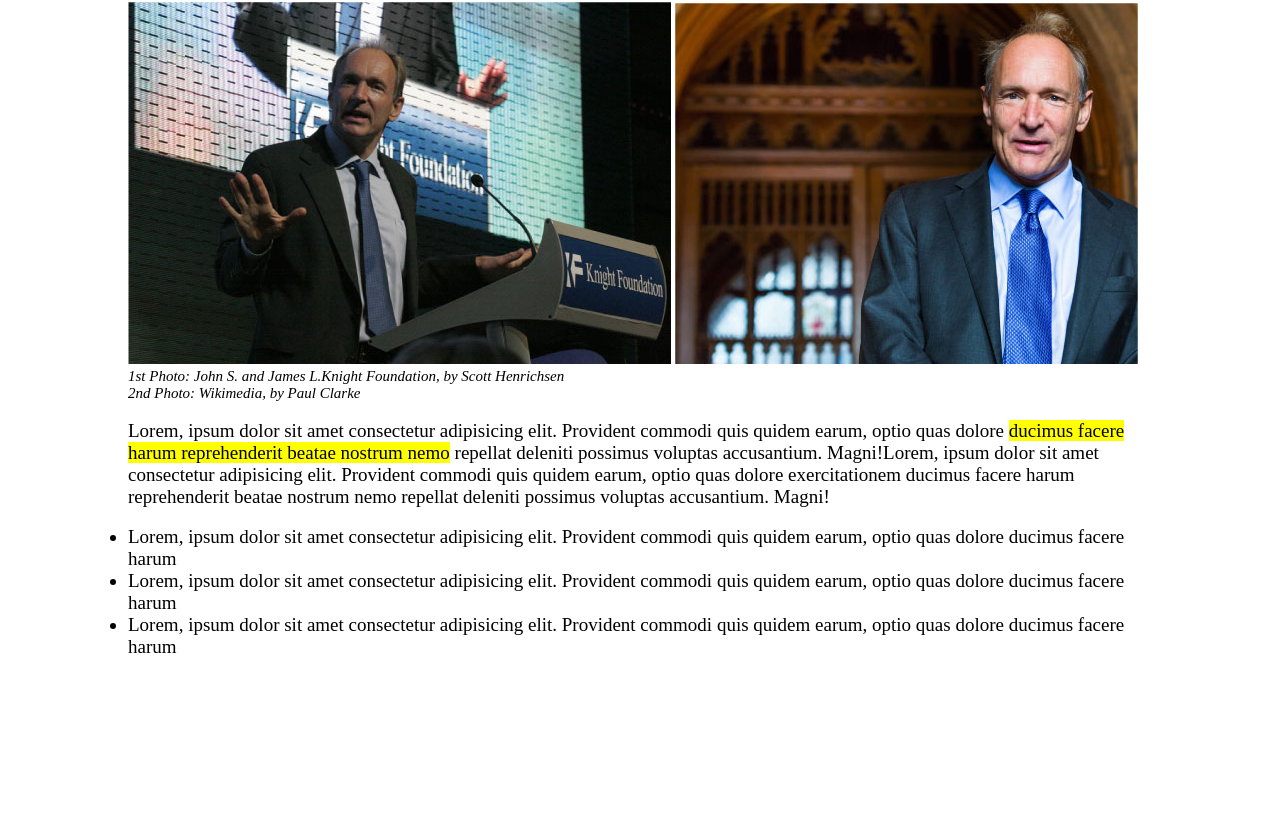
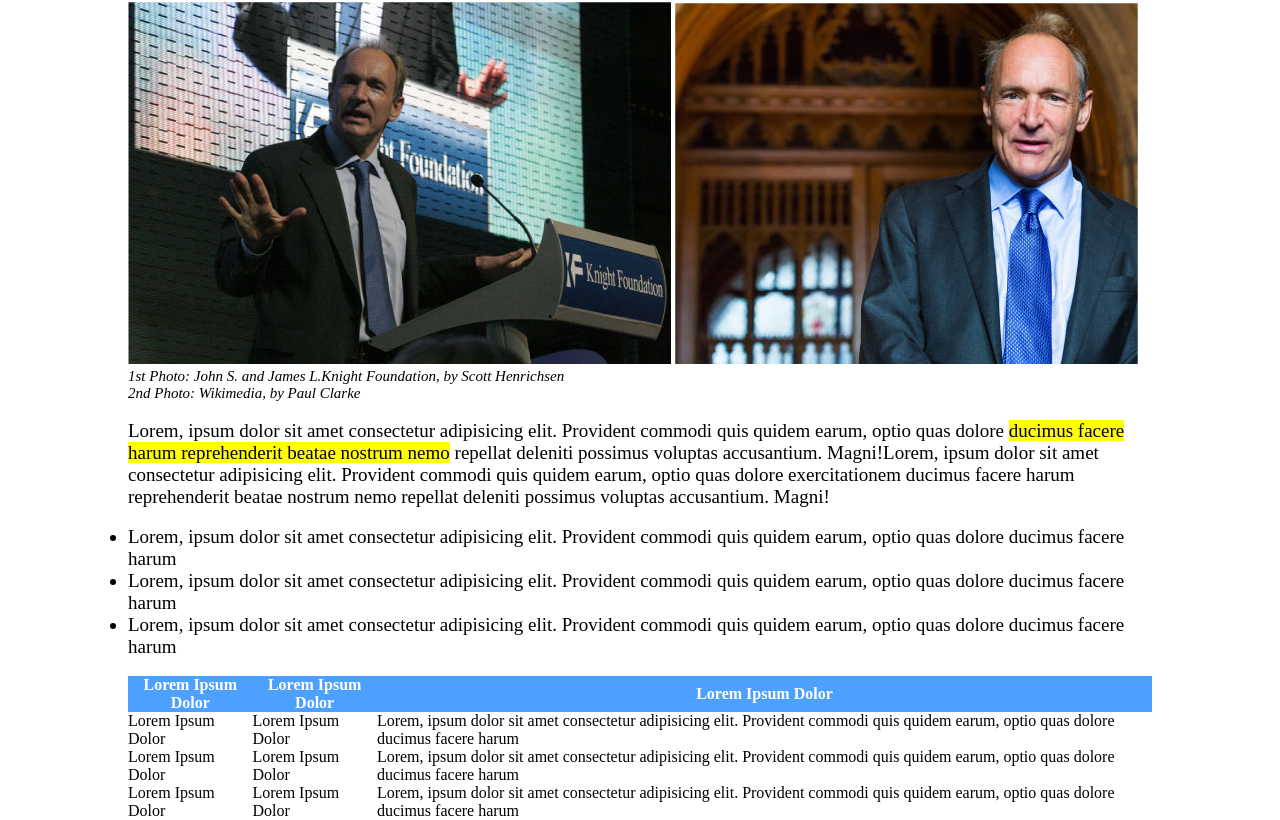
Before and after one commit to Paolo-dev-it/html-css-booleaner, a plain HTML site: page index.html in a window 1280 px wide. Shown: the part 260-1080 px from the top of the page. Before the commit the page ends 936 px from the top, so only its background shows below. Drawn offline with Linux system fonts and the light colour scheme.

Commit message:
Creato e stilizzato parzialmente tabella

```diff
--- a/assets/css/style.css
+++ b/assets/css/style.css
@@ -53,3 +53,13 @@ main #first-part p {
 #images-part ul {
     font-size: 19px;
 }
+/* Tabella */
+table {
+    border-spacing: 0;
+}
+
+#table-part thead {
+    background-color: rgb(78, 160, 255);
+    color: white;
+
+}
--- a/index.html
+++ b/index.html
@@ -20,18 +20,27 @@
             <p>Scritto da <span class="author">The Booleaner</span></p>
             <div class="date"> il 12/09/2022</div>
         </section>
+
         <section id="images-part">
+
             <img src="/assets/img/tim-1.jpg" alt="Tim Berners-Lee Mentre tiene un discorso">
+
             <img src="/assets/img/tim-2.jpg" alt="Immagine di Tim Berners-Lee in una cattedrale">
+
             <div class="photo-caption">
                 <p><em>1st Photo: John S. and James L.Knight Foundation, by Scott Henrichsen</em></p>
             </div>
+
             <p><em>2nd Photo: Wikimedia, by Paul Clarke</em></p>
+
             <br>
+
             <p class="first-paragraph">Lorem, ipsum dolor sit amet consectetur adipisicing elit. Provident commodi quis quidem earum, optio quas dolore <mark>ducimus facere harum reprehenderit beatae nostrum nemo</mark>  repellat deleniti possimus voluptas accusantium. Magni!Lorem, ipsum dolor sit amet consectetur adipisicing elit. Provident commodi quis quidem earum, optio quas dolore
             exercitationem ducimus facere harum reprehenderit beatae nostrum nemo repellat deleniti possimus voluptas accusantium.
             Magni!</p>
+
             <br>
+
             <ul>
                 <li>Lorem, ipsum dolor sit amet consectetur adipisicing elit. Provident commodi quis quidem earum, optio quas dolore ducimus
                 facere harum
@@ -43,9 +52,42 @@
                 facere harum
                 </li>
             </ul>
+
             <br>
+
         </section>
-        <section></section>
+<!-- Corpo tabella -->
+        <section id="table-part">
+            <table>
+                <thead>
+                    <tr>
+                        <th>Lorem Ipsum Dolor</th>
+                        <th>Lorem Ipsum Dolor</th>
+                        <th>Lorem Ipsum Dolor</th>
+                    </tr>
+                </thead>
+                <tbody>
+                    <tr>
+                        <td>Lorem Ipsum Dolor</td>
+                        <td>Lorem Ipsum Dolor</td>
+                        <td>Lorem, ipsum dolor sit amet consectetur adipisicing elit. Provident commodi quis quidem earum, optio quas dolore ducimus
+                        facere harum</td>
+                    </tr>
+                    <tr>
+                        <td>Lorem Ipsum Dolor</td>
+                        <td>Lorem Ipsum Dolor</td>
+                        <td>Lorem, ipsum dolor sit amet consectetur adipisicing elit. Provident commodi quis quidem earum, optio quas dolore ducimus
+                        facere harum</td>
+                    </tr>
+                    <tr>
+                        <td>Lorem Ipsum Dolor</td>
+                        <td>Lorem Ipsum Dolor</td>
+                        <td>Lorem, ipsum dolor sit amet consectetur adipisicing elit. Provident commodi quis quidem earum, optio quas dolore ducimus
+                        facere harum</td>
+                    </tr>
+                </tbody>
+            </table>
+        </section>
     </main>
     <footer></footer>
 </body>
```
